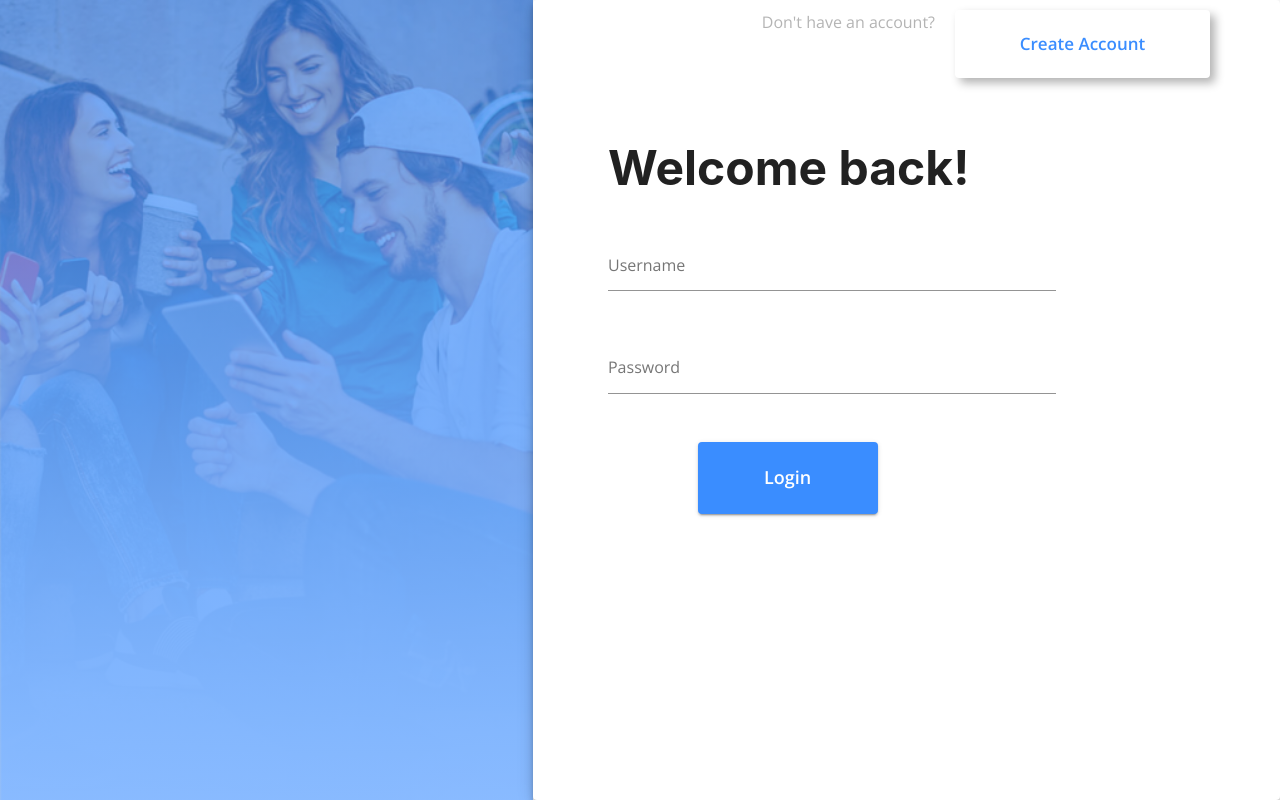
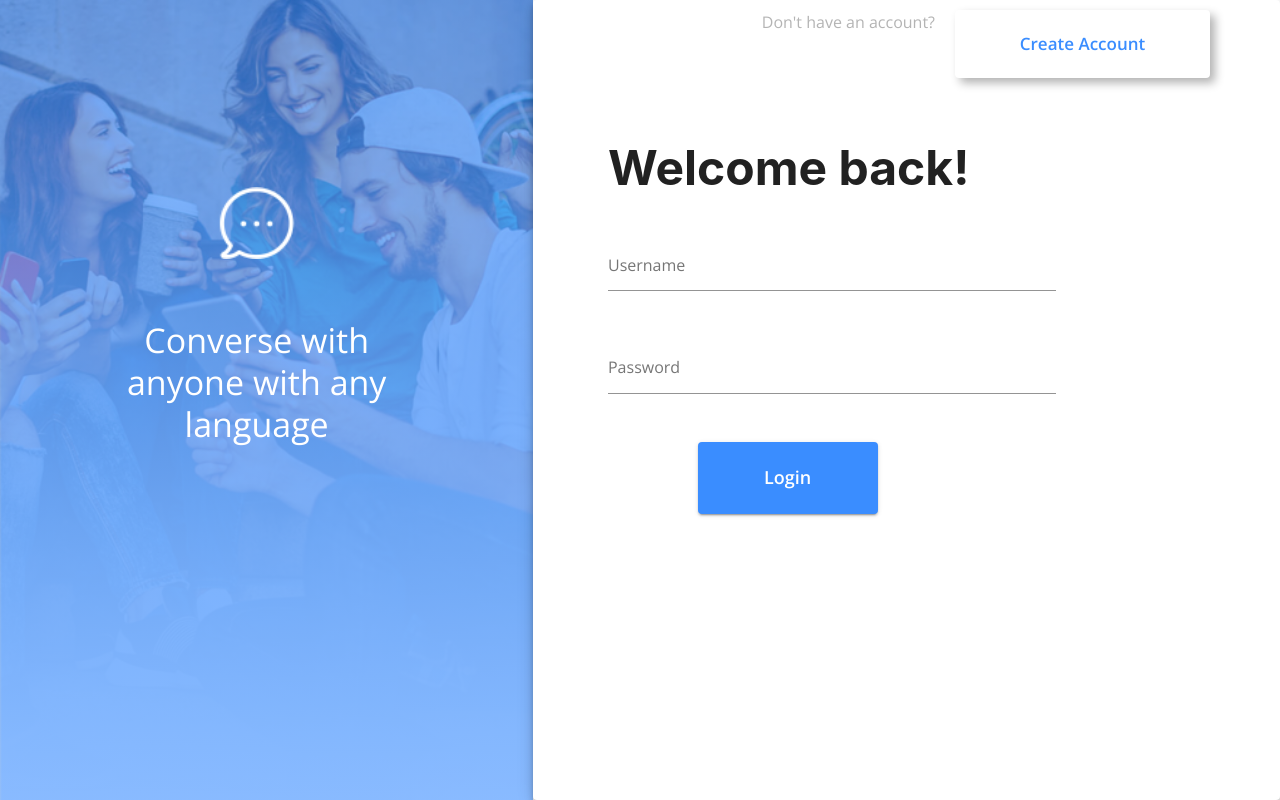
Before and after one commit to joshnho/practice-project, a React (Create React App) app in the folder client/: page /login in a window 1280 px wide. Built offline with nearby package versions, Linux system fonts and the light colour scheme; no server answers.

Commit message:
bubble icon added in image text of login/signup pages

```diff
--- a/client/src/Login.js
+++ b/client/src/Login.js
@@ -1,6 +1,5 @@
 import React from "react";
 import { makeStyles } from "@material-ui/core/styles";
-import { theme } from "../src/themes/theme.js";
 import { Redirect, useHistory } from "react-router-dom";
 import { connect } from "react-redux";
 import {
@@ -14,6 +13,7 @@ import {
 } from "@material-ui/core";
 import { login } from "./store/utils/thunkCreators";
 import bgImg from "./static/images/bg-img.png";
+import ChatBubbleImg from "./static/images/bubble.png";
 
 const useStyles = makeStyles(() => ({
   root: {
@@ -25,6 +25,22 @@ const useStyles = makeStyles(() => ({
     url(${bgImg})`,
     backgroundRepeat: "no-repeat",
     backgroundSize: "cover",
+    display: "flex",
+    justifyContent: "center",
+  },
+  imageTextContainer: {
+    color: "#FFFFFF",
+    textAlign: "center",
+    width: "50%",
+    margin: "35% 0% 35% 0%",
+    paddingRight: "20px",
+    display: "flex",
+    flexDirection: "column",
+    gap: "60px",
+  },
+  bubbleIcon: {
+    width: "30%",
+    alignSelf: "center"
   },
   paper: {
     display: "flex",
@@ -82,7 +98,7 @@ const useStyles = makeStyles(() => ({
 
 const Login = (props) => {
   const history = useHistory();
-  const classes = useStyles(theme);
+  const classes = useStyles();
   const { user, login } = props;
 
   const handleLogin = async (event) => {
@@ -99,7 +115,14 @@ const Login = (props) => {
 
   return (
     <Grid container className={classes.root}>
-      <Grid item xs={false} sm={4} md={5} className={classes.image} />
+      <Grid item xs={false} sm={4} md={5} className={classes.image}>
+        <Box className={classes.imageTextContainer}>
+          <img src={ChatBubbleImg} alt='chat-bubble' className={classes.bubbleIcon}/>
+          <Typography variant='h4'>
+            Converse with anyone with any language
+          </Typography>
+        </Box>
+      </Grid>
       <Grid item xs={12} sm={8} md={7} component={Paper} elevation={6}>
         <div className={classes.paper}>
           <Box className={classes.header}>
--- a/client/src/Signup.js
+++ b/client/src/Signup.js
@@ -14,6 +14,7 @@ import {
 } from "@material-ui/core";
 import { register } from "./store/utils/thunkCreators";
 import bgImg from "./static/images/bg-img.png";
+import ChatBubbleImg from "./static/images/bubble.png"
 
 const useStyles = makeStyles(() => ({
   root: {
@@ -25,6 +26,22 @@ const useStyles = makeStyles(() => ({
     url(${bgImg})`,
     backgroundRepeat: "no-repeat",
     backgroundSize: "cover",
+    display: "flex",
+    justifyContent: "center",
+  },
+  imageTextContainer: {
+    color: "#FFFFFF",
+    textAlign: "center",
+    width: "50%",
+    margin: "35% 0% 35% 0%",
+    paddingRight: "20px",
+    display: "flex",
+    flexDirection: "column",
+    gap: "60px",
+  },
+  bubbleIcon: {
+    width: "30%",
+    alignSelf: "center"
   },
   paper: {
     display: "flex",
@@ -102,12 +119,19 @@ const Signup = (props) => {
   };
 
   if (user.id) {
-    return <Redirect to='/home' />;
+    return <Redirect to="/home" />;
   }
 
   return (
     <Grid container className={classes.root}>
-      <Grid item xs={false} sm={4} md={5} className={classes.image} />
+      <Grid item xs={false} sm={4} md={5} className={classes.image}>
+        <Box className={classes.imageTextContainer}>
+          <img src={ChatBubbleImg} alt="chat-bubble" className={classes.bubbleIcon}/>
+          <Typography variant="h4">
+            Converse with anyone with any language
+          </Typography>
+        </Box>
+      </Grid>
       <Grid item xs={12} sm={8} md={7} component={Paper} elevation={6}>
         <div className={classes.paper}>
           <Box className={classes.header}>
@@ -115,7 +139,7 @@ const Signup = (props) => {
               Already have an account?
             </Typography>
             <Button
-              variant='contained'
+              variant="contained"
               className={classes.headerButton}
               onClick={() => history.push("/login")}
             >
@@ -123,21 +147,20 @@ const Signup = (props) => {
             </Button>
           </Box>
           <form onSubmit={handleRegister} className={classes.formContainer}>
-            <Box fontSize='h3.fontSize' fontWeight='bold'>
+            <Box fontSize="h3.fontSize" fontWeight="bold">
               Create an account
             </Box>
-            {/* </h3> */}
             <Grid className={classes.form}>
               <FormControl
-                margin='normal'
+                margin="normal"
                 className={classes.textFields}
                 required
               >
                 <TextField
-                  aria-label='username'
-                  label='Username'
-                  name='username'
-                  type='text'
+                  aria-label="username"
+                  label="Username"
+                  name="username"
+                  type="text"
                   InputProps={{
                     classes: {
                       input: classes.textFields,
@@ -147,15 +170,15 @@ const Signup = (props) => {
                 />
               </FormControl>
               <FormControl
-                margin='normal'
+                margin="normal"
                 className={classes.textFields}
                 required
               >
                 <TextField
-                  label='E-mail address'
-                  aria-label='e-mail address'
-                  type='email'
-                  name='email'
+                  label="E-mail address"
+                  aria-label="e-mail address"
+                  type="email"
+                  name="email"
                   InputProps={{
                     classes: {
                       input: classes.textFields,
@@ -165,17 +188,17 @@ const Signup = (props) => {
                 />
               </FormControl>
               <FormControl
-                margin='normal'
+                margin="normal"
                 error={!!formErrorMessage.confirmPassword}
                 className={classes.textFields}
                 required
               >
                 <TextField
-                  aria-label='password'
-                  label='Password'
-                  type='password'
+                  aria-label="password"
+                  label="Password"
+                  type="password"
                   inputProps={{ minLength: 6 }}
-                  name='password'
+                  name="password"
                   InputProps={{
                     classes: {
                       input: classes.textFields,
@@ -188,17 +211,17 @@ const Signup = (props) => {
                 </FormHelperText>
               </FormControl>
               <FormControl
-                margin='normal'
+                margin="normal"
                 error={!!formErrorMessage.confirmPassword}
                 className={classes.textFields}
                 required
               >
                 <TextField
-                  label='Confirm Password'
-                  aria-label='confirm password'
-                  type='password'
+                  label="Confirm Password"
+                  aria-label="confirm password"
+                  type="password"
                   inputProps={{ minLength: 6 }}
-                  name='confirmPassword'
+                  name="confirmPassword"
                   InputProps={{
                     classes: {
                       input: classes.textFields,
@@ -212,10 +235,10 @@ const Signup = (props) => {
               </FormControl>
               <Button
                 className={classes.submitButton}
-                color='primary'
-                type='submit'
-                variant='contained'
-                size='large'
+                color="primary"
+                type="submit"
+                variant="contained"
+                size="large"
               >
                 Create
               </Button>
```
Also changed, not shown: client/src/static/images/bubble.png (added), client/src/static/images/bubble.svg (deleted).
